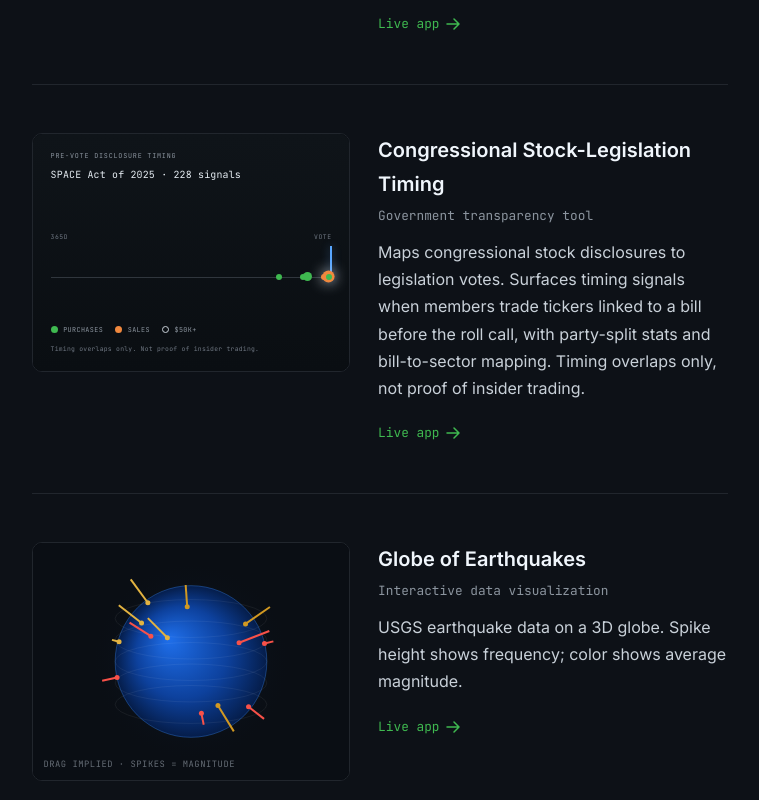
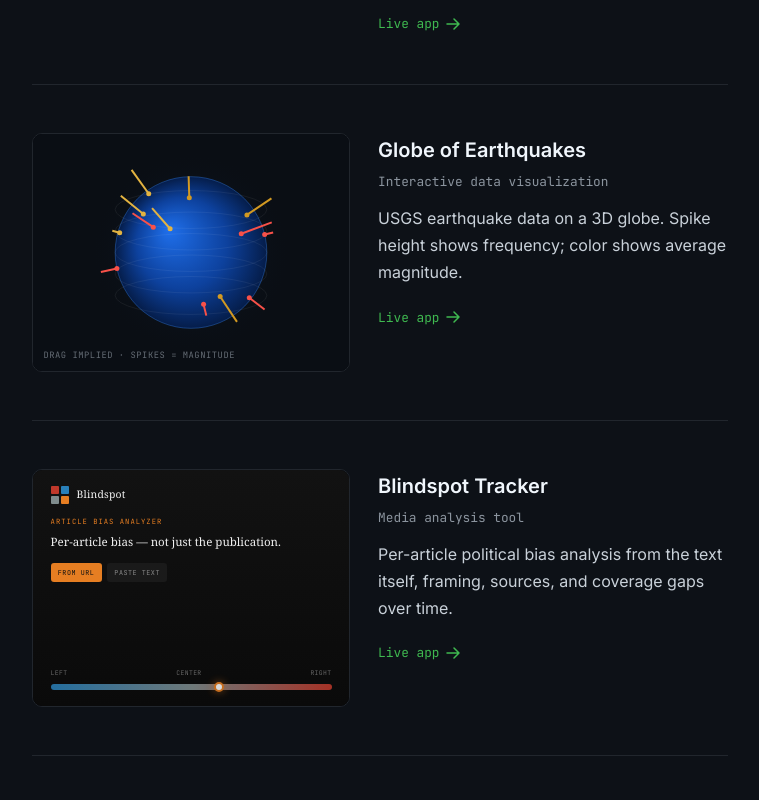
Before and after one commit to P0RTSIDE/PersonalPortfolio, a React (Vite) app: page / in a window 1280 px wide. Shown: the part 1560-2360 px from the top of the page, without its empty margins (260-1019 px from the left). Built offline with nearby package versions, Linux system fonts and the light colour scheme.

Commit message:
Remove Congressional Stock-Legislation Timing from portfolio.

```diff
--- a/src/components/previews/CongressPreview.tsx
+++ /dev/null
@@ -1,49 +0,0 @@
-import { useEffect, useState } from "react";
-
-const TRADES = [
-  { days: 35, buy: true, large: true },
-  { days: 42, buy: true, large: false },
-  { days: 5, buy: false, large: true },
-  { days: 77, buy: true, large: false },
-  { days: 11, buy: false, large: false },
-  { days: 3, buy: true, large: false }
-] as const;
-
-/** Mini congressional stock timing chart with animated trade dots. */
-export function CongressPreview() {
-  const [active, setActive] = useState(0);
-
-  useEffect(() => {
-    const id = setInterval(() => setActive((a) => (a + 1) % TRADES.length), 2200);
-    return () => clearInterval(id);
-  }, []);
-
-  return (
-    <div className="preview preview--congress">
-      <p className="cg-kicker">Pre-vote disclosure timing</p>
-      <p className="cg-headline">SPACE Act of 2025 · 228 signals</p>
-      <div className="cg-chart" aria-hidden>
-        <div className="cg-axis">
-          <span>365d</span>
-          <span>Vote</span>
-        </div>
-        <div className="cg-line">
-          <div className="cg-vote" />
-          {TRADES.map((t, i) => (
-            <span
-              key={i}
-              className={`cg-dot${t.buy ? " cg-dot--buy" : " cg-dot--sell"}${t.large ? " cg-dot--large" : ""}${active === i ? " cg-dot--active" : ""}`}
-              style={{ left: `${100 - (t.days / 365) * 88}%` }}
-            />
-          ))}
-        </div>
-      </div>
-      <ul className="cg-legend">
-        <li><span className="cg-swatch cg-swatch--buy" /> Purchases</li>
-        <li><span className="cg-swatch cg-swatch--sell" /> Sales</li>
-        <li><span className="cg-swatch cg-swatch--large" /> $50k+</li>
-      </ul>
-      <p className="cg-note">Timing overlaps only. Not proof of insider trading.</p>
-    </div>
-  );
-}
--- a/src/components/previews/index.tsx
+++ b/src/components/previews/index.tsx
@@ -1,6 +1,5 @@
 import type { PreviewId } from "../../projects";
 import { BlindspotPreview } from "./BlindspotPreview";
-import { CongressPreview } from "./CongressPreview";
 import { DeforestationPreview } from "./DeforestationPreview";
 import { GlobePreview } from "./GlobePreview";
 import { ToesDownPreview } from "./ToesDownPreview";
@@ -15,7 +14,5 @@
       return <ToesDownPreview />;
     case "deforestation":
       return <DeforestationPreview />;
-    case "congress":
-      return <CongressPreview />;
   }
 }
--- a/src/index.css
+++ b/src/index.css
@@ -312,119 +312,6 @@
   text-transform: uppercase;
   color: rgba(139, 148, 158, 0.7);
   pointer-events: none;
-}
-
-/* Congressional stock timing mini UI */
-.preview--congress {
-  padding: 1rem 1.1rem;
-  background: linear-gradient(180deg, #0f1419 0%, #0a0e12 100%);
-  font-family: var(--mono);
-  overflow: hidden;
-}
-
-.cg-kicker {
-  margin: 0;
-  font-size: 0.42rem;
-  letter-spacing: 0.12em;
-  text-transform: uppercase;
-  color: #8b949e;
-}
-
-.cg-headline {
-  margin: 0.35rem 0 0.85rem;
-  font-size: 0.62rem;
-  color: #e6edf3;
-  letter-spacing: 0.02em;
-}
-
-.cg-chart {
-  flex: 1;
-  display: flex;
-  flex-direction: column;
-  justify-content: center;
-  gap: 0.45rem;
-  min-height: 72px;
-}
-
-.cg-axis {
-  display: flex;
-  justify-content: space-between;
-  font-size: 0.4rem;
-  color: #6e7681;
-  text-transform: uppercase;
-  letter-spacing: 0.08em;
-}
-
-.cg-line {
-  position: relative;
-  height: 28px;
-  border-bottom: 1px solid #30363d;
-}
-
-.cg-vote {
-  position: absolute;
-  right: 0;
-  top: -4px;
-  bottom: -4px;
-  width: 2px;
-  background: #58a6ff;
-  box-shadow: 0 0 8px rgba(88, 166, 255, 0.45);
-}
-
-.cg-dot {
-  position: absolute;
-  bottom: -3px;
-  width: 6px;
-  height: 6px;
-  margin-left: -3px;
-  border-radius: 50%;
-  transition: transform 0.3s ease, box-shadow 0.3s ease;
-}
-
-.cg-dot--buy { background: #3fb950; }
-.cg-dot--sell { background: #f0883e; }
-.cg-dot--large { width: 9px; height: 9px; margin-left: -4.5px; bottom: -4.5px; }
-.cg-dot--active {
-  transform: scale(1.35);
-  box-shadow: 0 0 10px currentColor;
-}
-
-.cg-legend {
-  list-style: none;
-  margin: 0.75rem 0 0;
-  padding: 0;
-  display: flex;
-  gap: 0.75rem;
-  font-size: 0.42rem;
-  color: #8b949e;
-  text-transform: uppercase;
-  letter-spacing: 0.06em;
-}
-
-.cg-legend li {
-  display: flex;
-  align-items: center;
-  gap: 0.35rem;
-}
-
-.cg-swatch {
-  width: 7px;
-  height: 7px;
-  border-radius: 50%;
-}
-
-.cg-swatch--buy { background: #3fb950; }
-.cg-swatch--sell { background: #f0883e; }
-.cg-swatch--large {
-  background: transparent;
-  border: 1.5px solid #c9d1d9;
-}
-
-.cg-note {
-  margin: 0.55rem 0 0;
-  font-size: 0.4rem;
-  color: #6e7681;
-  letter-spacing: 0.04em;
 }
 
 /* Forest clearing map mini UI */
--- a/src/projects.ts
+++ b/src/projects.ts
@@ -1,4 +1,4 @@
-export type PreviewId = "globe" | "blindspot" | "toes-down" | "deforestation" | "congress";
+export type PreviewId = "globe" | "blindspot" | "toes-down" | "deforestation";
 
 export interface Project {
   title: string;
@@ -18,15 +18,6 @@
     url: "https://illegal-deforestation-detector.vercel.app/",
     preview: "deforestation",
     image: "/projects/deforestation.png"
-  },
-  {
-    title: "Congressional Stock-Legislation Timing",
-    subtitle: "Government transparency tool",
-    description:
-      "Maps congressional stock disclosures to legislation votes. Surfaces timing signals when members trade tickers linked to a bill before the roll call, with party-split stats and bill-to-sector mapping. Timing overlaps only, not proof of insider trading.",
-    url: "https://congressional-stock-purchase-tracke.vercel.app/",
-    preview: "congress",
-    image: "/projects/congress.png"
   },
   {
     title: "Globe of Earthquakes",
```
